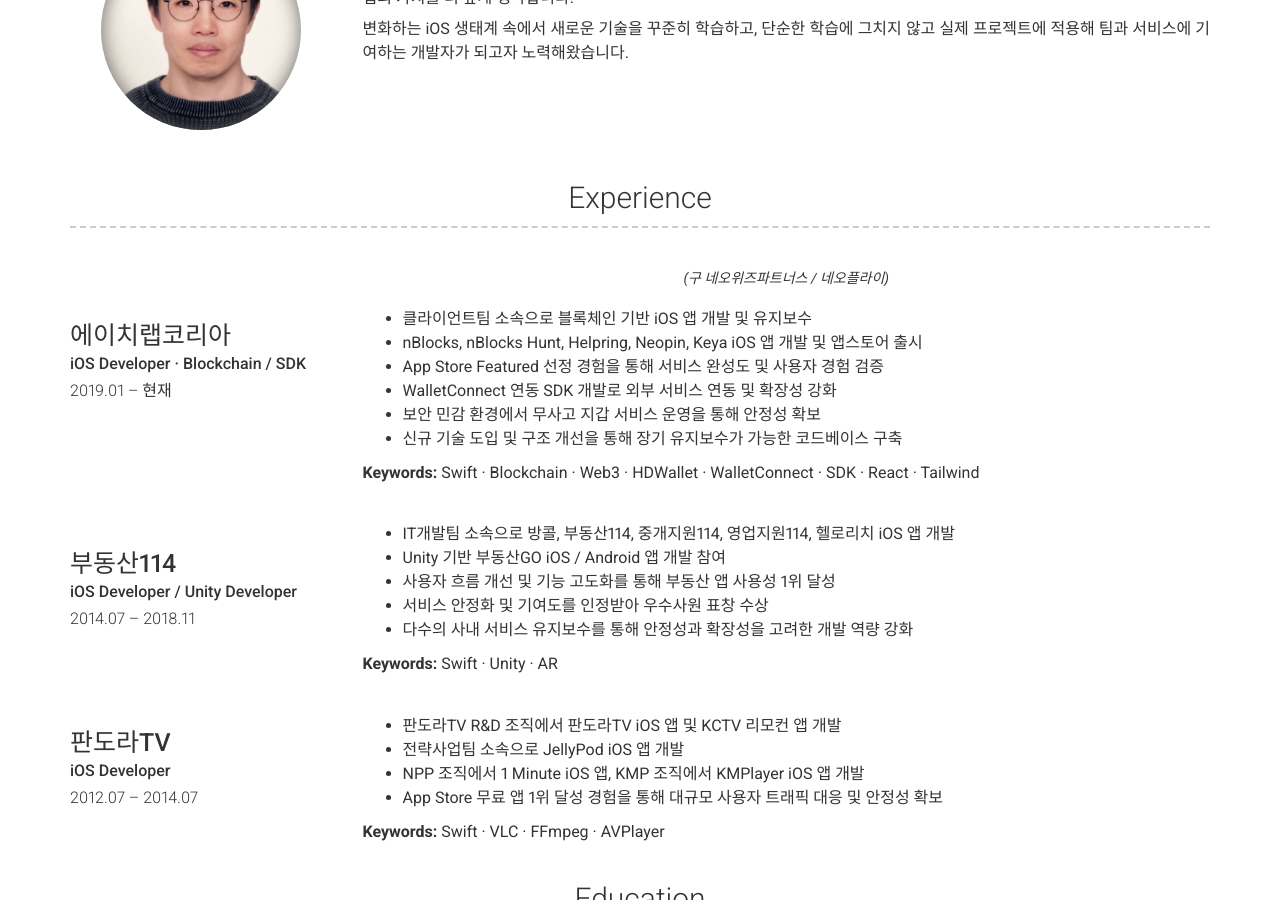
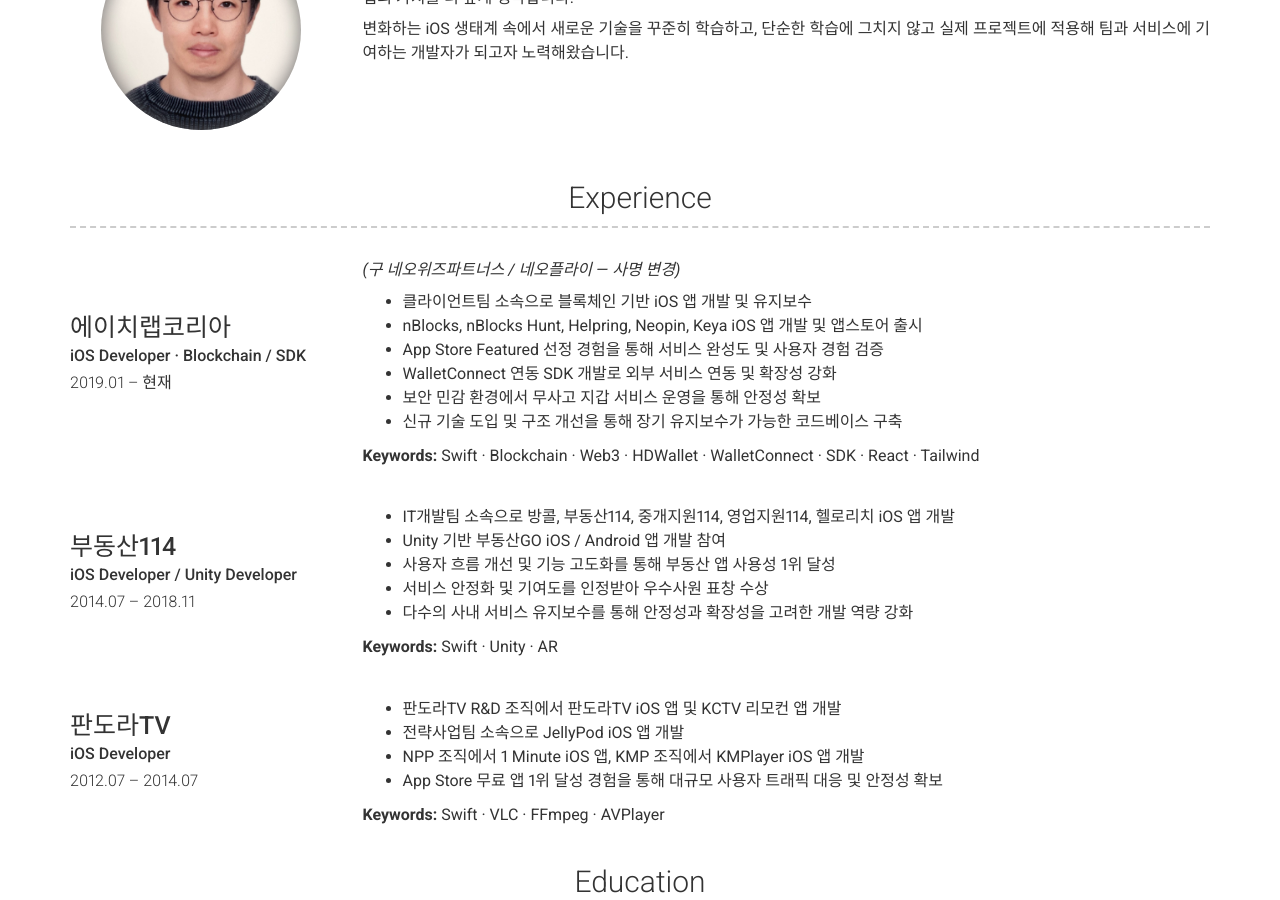
Before and after one commit to toypresent81/toypresent81.github.io, a Jekyll site: the page built from index.md, in a window 1280 px wide and 900 px high, scrolled down 372 px. Built offline with Jekyll 4.4.1, drawn with Linux system fonts in a browser that asks for light colours; nearby versions of some CDN libraries.

Commit message:
Update _config.yml

```diff
--- a/_config.yml
+++ b/_config.yml
@@ -53,9 +53,9 @@ content:
         title: 에이치랩코리아
         sub_title: iOS Developer · Blockchain / SDK
         caption: 2019.01 – 현재
-        quote: >
-          (구 네오위즈파트너스 / 네오플라이)
         description: |
+          *(구 네오위즈파트너스 / 네오플라이 — 사명 변경)*
+
           - 클라이언트팀 소속으로 블록체인 기반 iOS 앱 개발 및 유지보수
           - nBlocks, nBlocks Hunt, Helpring, Neopin, Keya iOS 앱 개발 및 앱스토어 출시
           - App Store Featured 선정 경험을 통해 서비스 완성도 및 사용자 경험 검증
```
